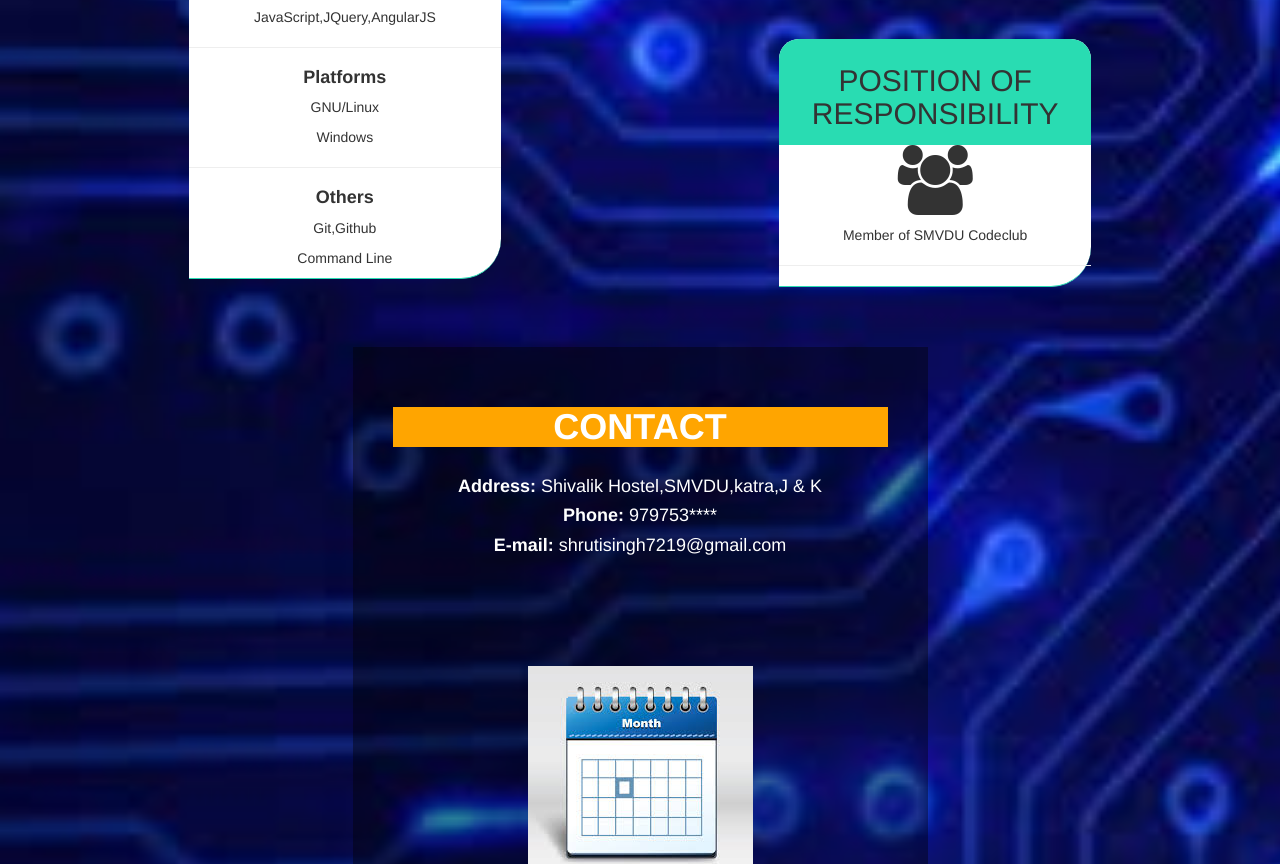
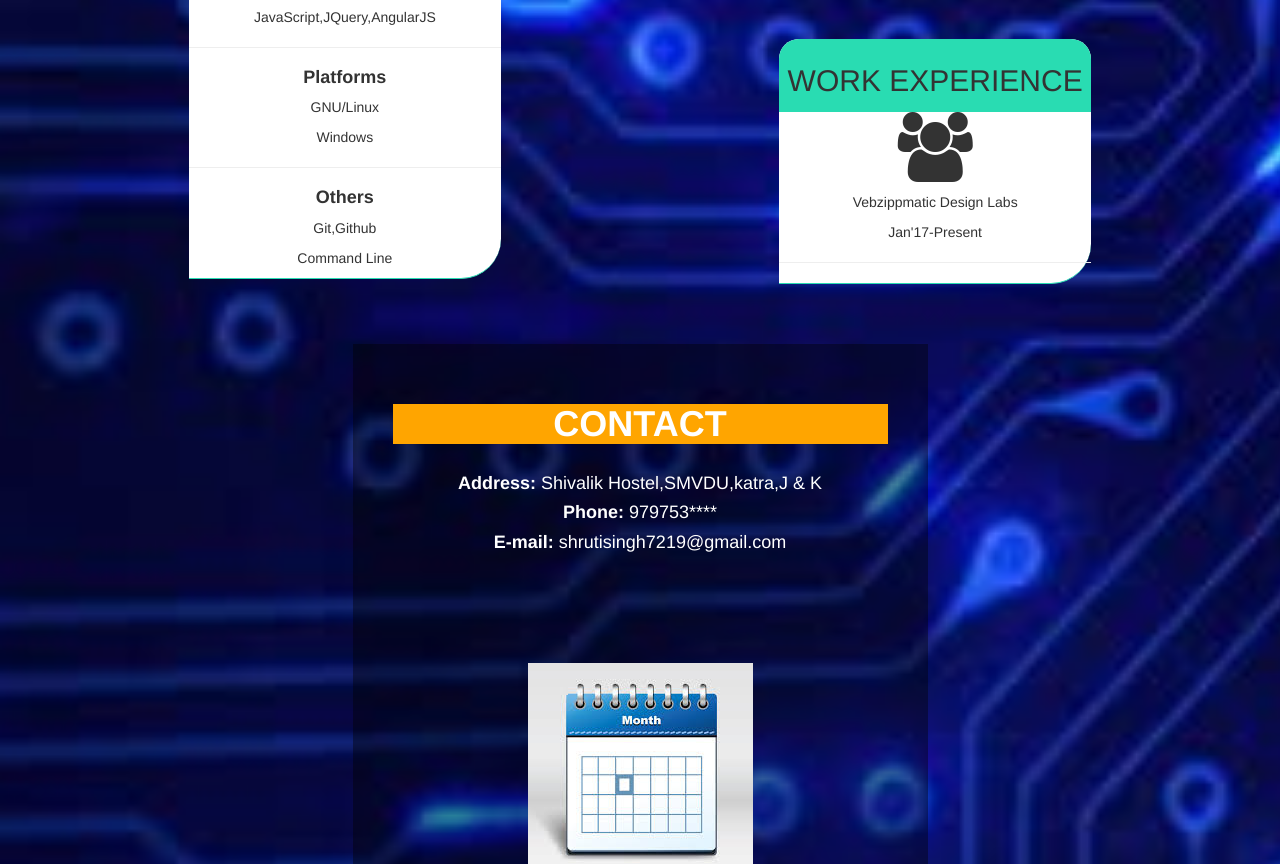
Before and after one commit to Resume9520/Resume9520.github.io, a plain HTML site: page index.html in a window 1280 px wide. Shown: the part 1818-2682 px from the top of the page. Drawn offline with nearby package versions, Linux system fonts and the light colour scheme.

Commit message:
Update index.html

```diff
--- a/index.html
+++ b/index.html
@@ -236,7 +236,7 @@
               <div class="block">
 
                             <div class="block-header">
-                                <h2 class="text-center">POSITION OF RESPONSIBILITY</h2>
+                                <h2 class="text-center">WORK EXPERIENCE</h2>
                             </div>
 
 
@@ -250,7 +250,8 @@
 
 
 
-                                    <p>Member of SMVDU Codeclub</p>
+                                    <p>Vebzippmatic Design Labs</p>
+                                        <p>Jan'17-Present</p>
                                     <hr>
 
                                 </div>
```
